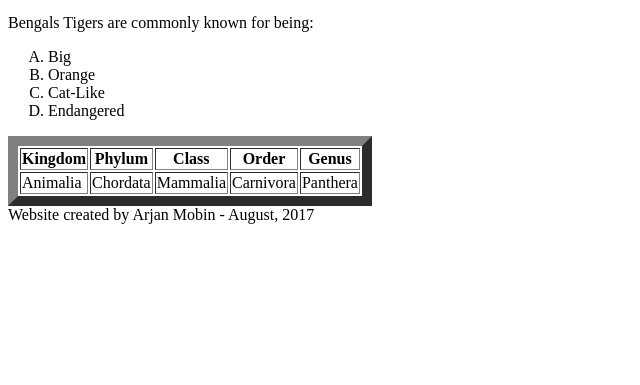
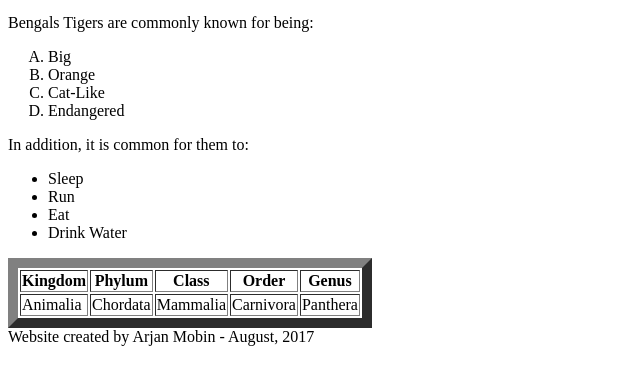
Before and after one commit to arjanmobin/Animal-Website, a plain HTML site: page characteristics.html in a window 1280 px wide. Shown: the part 147-532 px from the top of the page, without its empty margins (0-640 px from the left). Drawn offline with Linux system fonts and the light colour scheme.

Commit message:
add unordered list to characteristics

```diff
--- a/characteristics.html
+++ b/characteristics.html
@@ -25,6 +25,16 @@
           <li>Cat-Like</li>
           <li>Endangered</li>
         </ol>
+      </article>
+
+      <article class="">
+        <p>In addition, it is common for them to:</p>
+        <ul type="A">
+          <li>Sleep</li>
+          <li>Run</li>
+          <li>Eat</li>
+          <li>Drink Water</li>
+        </ul>
       </article>
     </section>
 
```
Also changed, not shown: log.txt, tiger2.jpg.
